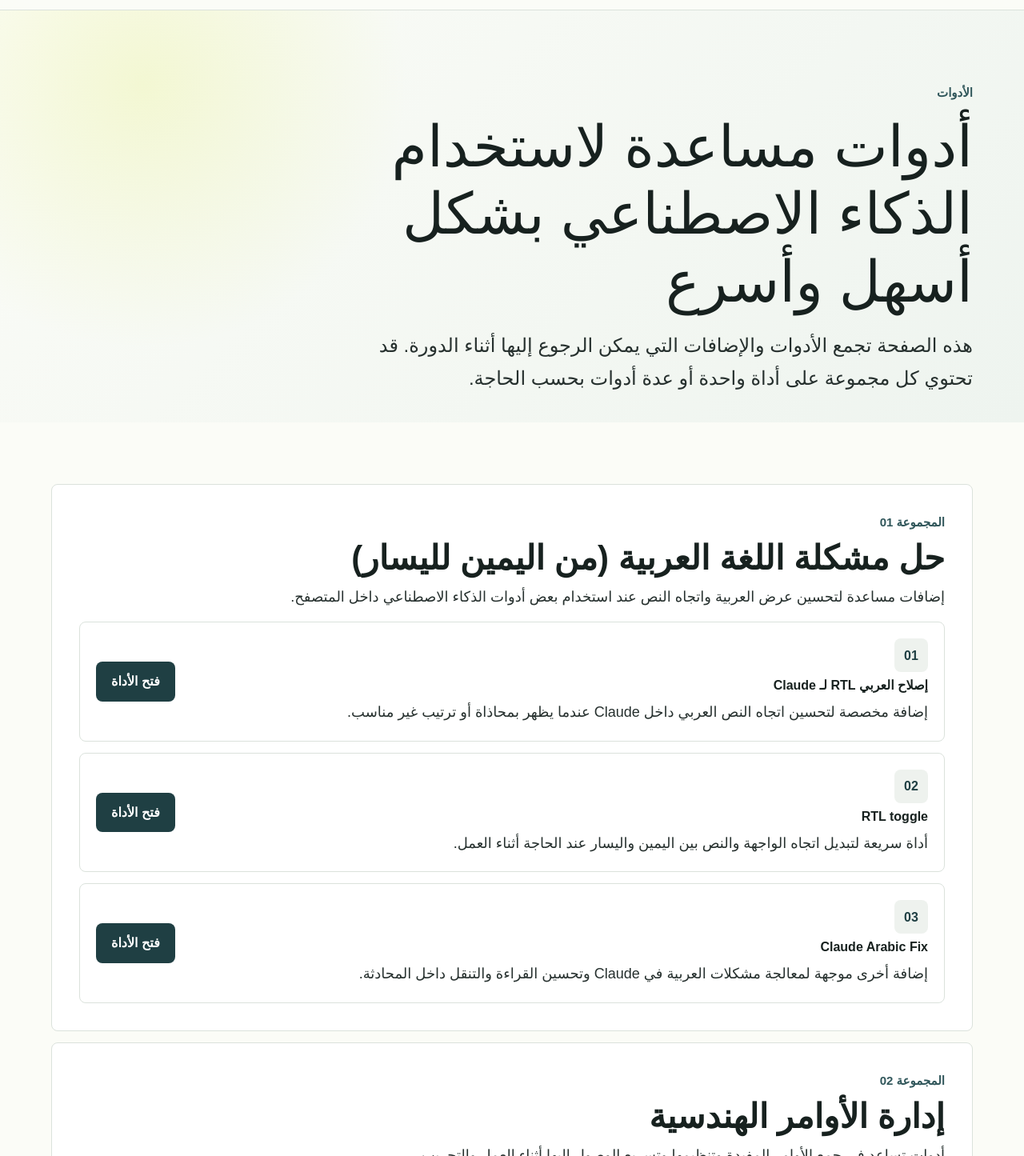
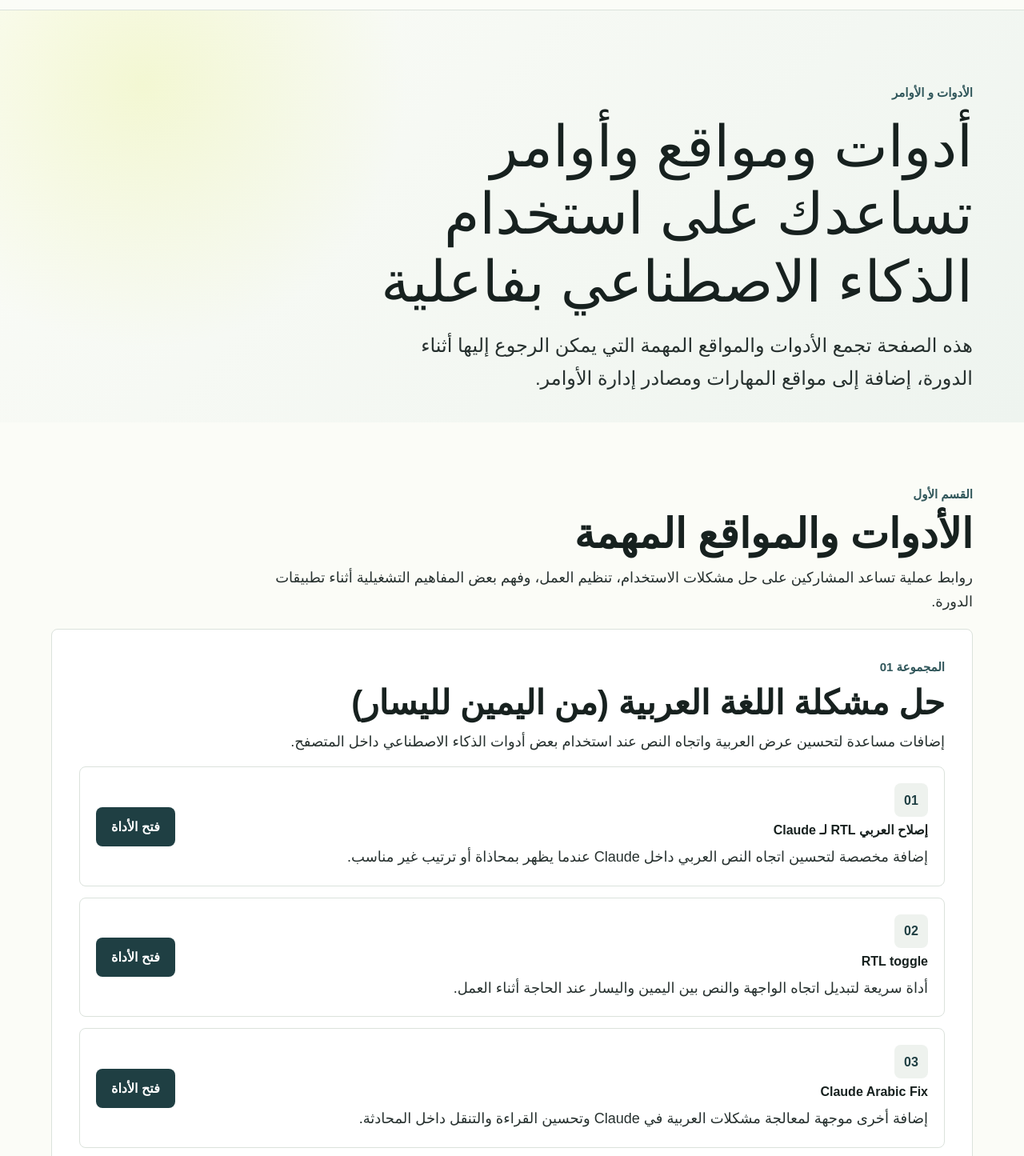
Before and after one commit to tarekbalosh/The-Transformational-Leadership, a Next.js app: page /tools in a window 1280 px wide. Shown: the part 65-1510 px from the top of the page at 80% size. Built offline with nearby package versions, Linux system fonts and the light colour scheme; a web font is replaced by a local one.

Commit message:
Reorganize tools and commands page

```diff
--- a/app/globals.css
+++ b/app/globals.css
@@ -955,6 +955,24 @@ textarea:focus {
 .tools-item-list {
   display: grid;
   gap: 14px;
+}
+
+.tools-section-heading {
+  display: grid;
+  gap: 8px;
+  max-width: 900px;
+  margin-bottom: 18px;
+}
+
+.tools-section-heading h2 {
+  font-family: "IBM Plex Sans Arabic", "Lyon Arabic", Arial, sans-serif;
+  font-size: clamp(32px, 4vw, 52px);
+  font-weight: 700;
+}
+
+.tools-section-heading p {
+  color: var(--charcoal);
+  font-size: 18px;
 }
 
 .tools-group-card,
--- a/app/lib/course-content.ts
+++ b/app/lib/course-content.ts
@@ -234,20 +234,6 @@ export const toolGroups: ToolGroup[] = [
     ],
   },
   {
-    title: "إدارة الأوامر الهندسية",
-    description:
-      "أدوات تساعد في جمع الأوامر المفيدة وتنظيمها وتسريع الوصول إليها أثناء العمل والتجريب.",
-    items: [
-      {
-        title: "Right Click Prompt",
-        description:
-          "منصة لتجميع الأوامر واستخدامها بسرعة، مناسبة لمن يريد بناء مكتبة Prompts عملية قابلة لإعادة الاستخدام.",
-        href: "https://rightclickprompt.com/",
-        label: "فتح الأداة",
-      },
-    ],
-  },
-  {
     title: "قياس الرموز والسياق",
     description:
       "أدوات تساعد على فهم عدد الرموز داخل النصوص والأوامر قبل استخدامها مع نماذج الذكاء الاصطناعي.",
@@ -273,11 +259,49 @@ export const toolGroups: ToolGroup[] = [
         href: "https://miro.com",
         label: "فتح المنصة",
       },
+    ],
+  },
+];
+
+export const skillCommandGroups: ToolGroup[] = [
+  {
+    title: "مواقع المهارات",
+    description:
+      "مواقع تساعد في استكشاف المهارات، تصنيفها، وبناء خرائط تطوير مرتبطة بأدوار العمل والذكاء الاصطناعي.",
+    items: [
       {
-        title: "بنك المهارات",
+        title: "Skills Bank",
         description:
-          "منصة للبحث عن المهارات وتنظيمها، مفيدة في بناء خرائط مهارية وتحديد فرص التطوير المهني.",
+          "منصة مختصرة لاستكشاف المهارات وتنظيمها، مناسبة لبناء قوائم مهارات قابلة للاستخدام في التدريب والتطوير.",
         href: "https://www.skills.sh",
+        label: "فتح الموقع",
+      },
+      {
+        title: "Skills Directory",
+        description:
+          "دليل واسع للمهارات يساعد على البحث عن المهارات وربطها بالمجالات والأدوار المهنية.",
+        href: "https://www.skillsdirectory.com",
+        label: "فتح الموقع",
+      },
+      {
+        title: "MCP Directory",
+        description:
+          "دليل لخوادم وأدوات MCP، مفيد لمن يريد فهم منظومة الأدوات والوصلات التي توسّع قدرات تطبيقات الذكاء الاصطناعي.",
+        href: "https://mcp.directory",
+        label: "فتح الموقع",
+      },
+    ],
+  },
+  {
+    title: "إدارة الأوامر",
+    description:
+      "أدوات تساعد في جمع الأوامر المفيدة وتنظيمها وتسريع الوصول إليها أثناء العمل والتجريب.",
+    items: [
+      {
+        title: "Right Click Prompt",
+        description:
+          "منصة لتجميع الأوامر واستخدامها بسرعة، مناسبة لمن يريد بناء مكتبة Prompts عملية قابلة لإعادة الاستخدام.",
+        href: "https://rightclickprompt.com/",
         label: "فتح الأداة",
       },
     ],
@@ -288,6 +312,6 @@ export const routeLinks = [
   { href: "/", label: "الرئيسية" },
   { href: "/about", label: "عن الدورة" },
   { href: "/links", label: "روابط الدورة" },
-  { href: "/tools", label: "الأدوات" },
+  { href: "/tools", label: "الأدوات و الأوامر" },
   { href: "/exercises", label: "التمارين و المقاييس" },
 ];
--- a/app/page.tsx
+++ b/app/page.tsx
@@ -23,7 +23,7 @@ export default function Home() {
               الانتقال إلى التمارين و المقاييس
             </Link>
             <Link href="/tools" className="secondary-link">
-              الأدوات
+              الأدوات و الأوامر
             </Link>
             <Link href="/links" className="secondary-link">
               روابط الدورة
--- a/app/tools/page.tsx
+++ b/app/tools/page.tsx
@@ -1,22 +1,74 @@
 import { SiteHeader } from "@/app/components/site-header";
-import { toolGroups } from "@/app/lib/course-content";
+import { skillCommandGroups, toolGroups } from "@/app/lib/course-content";
 
 export default function ToolsPage() {
   return (
     <main>
       <SiteHeader />
       <section className="page-hero compact-hero tools-hero">
-        <div className="section-kicker">الأدوات</div>
-        <h1>أدوات مساعدة لاستخدام الذكاء الاصطناعي بشكل أسهل وأسرع</h1>
+        <div className="section-kicker">الأدوات و الأوامر</div>
+        <h1>أدوات ومواقع وأوامر تساعدك على استخدام الذكاء الاصطناعي بفاعلية</h1>
         <p>
-          هذه الصفحة تجمع الأدوات والإضافات التي يمكن الرجوع إليها أثناء
-          الدورة. قد تحتوي كل مجموعة على أداة واحدة أو عدة أدوات بحسب الحاجة.
+          هذه الصفحة تجمع الأدوات والمواقع المهمة التي يمكن الرجوع إليها أثناء
+          الدورة، إضافة إلى مواقع المهارات ومصادر إدارة الأوامر.
         </p>
       </section>
 
       <section className="content-band">
+        <div className="tools-section-heading">
+          <div className="section-kicker">القسم الأول</div>
+          <h2>الأدوات والمواقع المهمة</h2>
+          <p>
+            روابط عملية تساعد المشاركين على حل مشكلات الاستخدام، تنظيم العمل،
+            وفهم بعض المفاهيم التشغيلية أثناء تطبيقات الدورة.
+          </p>
+        </div>
         <div className="tools-group-stack">
           {toolGroups.map((group, index) => (
+            <section className="tools-group-card" key={group.title}>
+              <div className="tools-group-head">
+                <div className="section-kicker">
+                  المجموعة {String(index + 1).padStart(2, "0")}
+                </div>
+                <h2>{group.title}</h2>
+                <p>{group.description}</p>
+              </div>
+
+              <div className="tools-item-list">
+                {group.items.map((item, itemIndex) => (
+                  <article className="tool-item-card" key={item.href}>
+                    <div>
+                      <span>{String(itemIndex + 1).padStart(2, "0")}</span>
+                      <h3>{item.title}</h3>
+                      <p>{item.description}</p>
+                    </div>
+                    <a
+                      href={item.href}
+                      className="primary-link"
+                      target="_blank"
+                      rel="noreferrer"
+                    >
+                      {item.label}
+                    </a>
+                  </article>
+                ))}
+              </div>
+            </section>
+          ))}
+        </div>
+      </section>
+
+      <section className="content-band">
+        <div className="tools-section-heading">
+          <div className="section-kicker">القسم الثاني</div>
+          <h2>مواقع المهارات و الأوامر</h2>
+          <p>
+            مصادر تساعد على استكشاف المهارات وبناء مكتبات أوامر قابلة لإعادة
+            الاستخدام في العمل والتدريب.
+          </p>
+        </div>
+        <div className="tools-group-stack">
+          {skillCommandGroups.map((group, index) => (
             <section className="tools-group-card" key={group.title}>
               <div className="tools-group-head">
                 <div className="section-kicker">
--- a/public/ai-leader-style.html
+++ b/public/ai-leader-style.html
@@ -785,7 +785,7 @@
       <a href="/">الرئيسية</a>
       <a href="/about">عن الدورة</a>
       <a href="/links">روابط الدورة</a>
-      <a href="/tools">الأدوات</a>
+      <a href="/tools">الأدوات و الأوامر</a>
       <a href="/exercises">التمارين و المقاييس</a>
       <a href="/admin" class="admin-link">لوحة التحكم</a>
     </nav>
```
